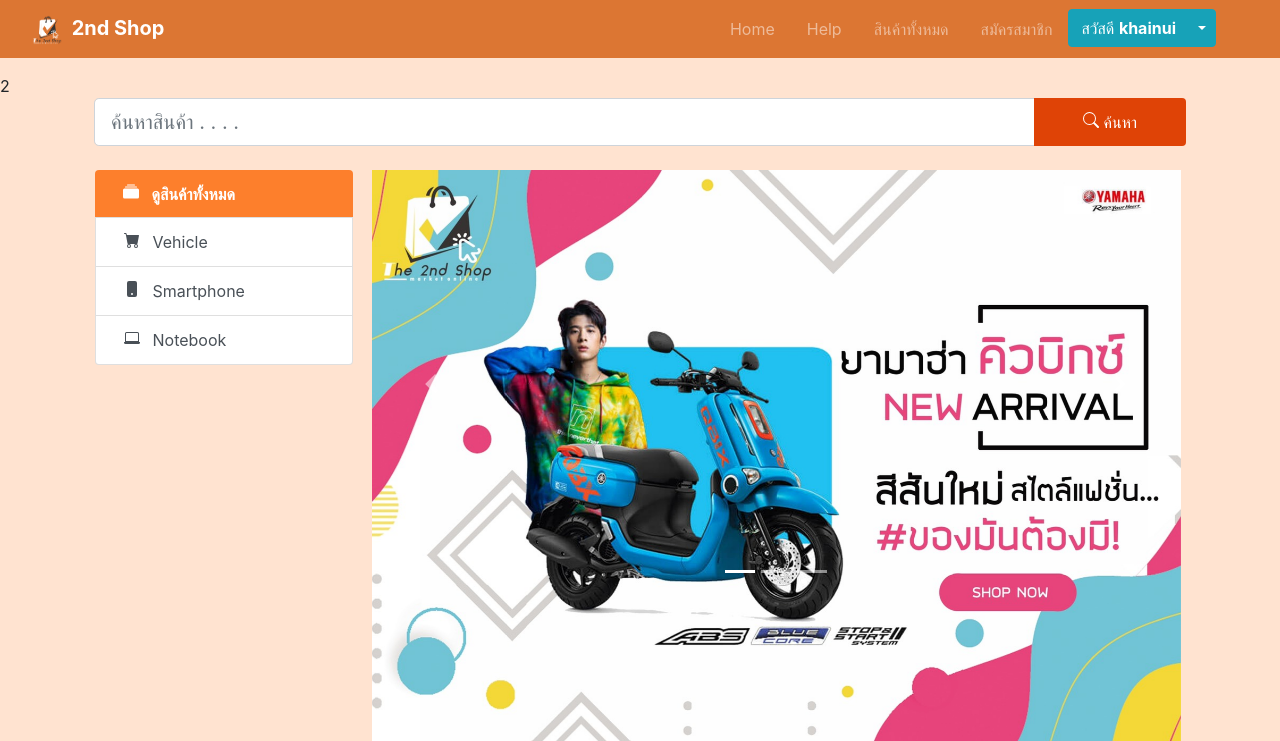
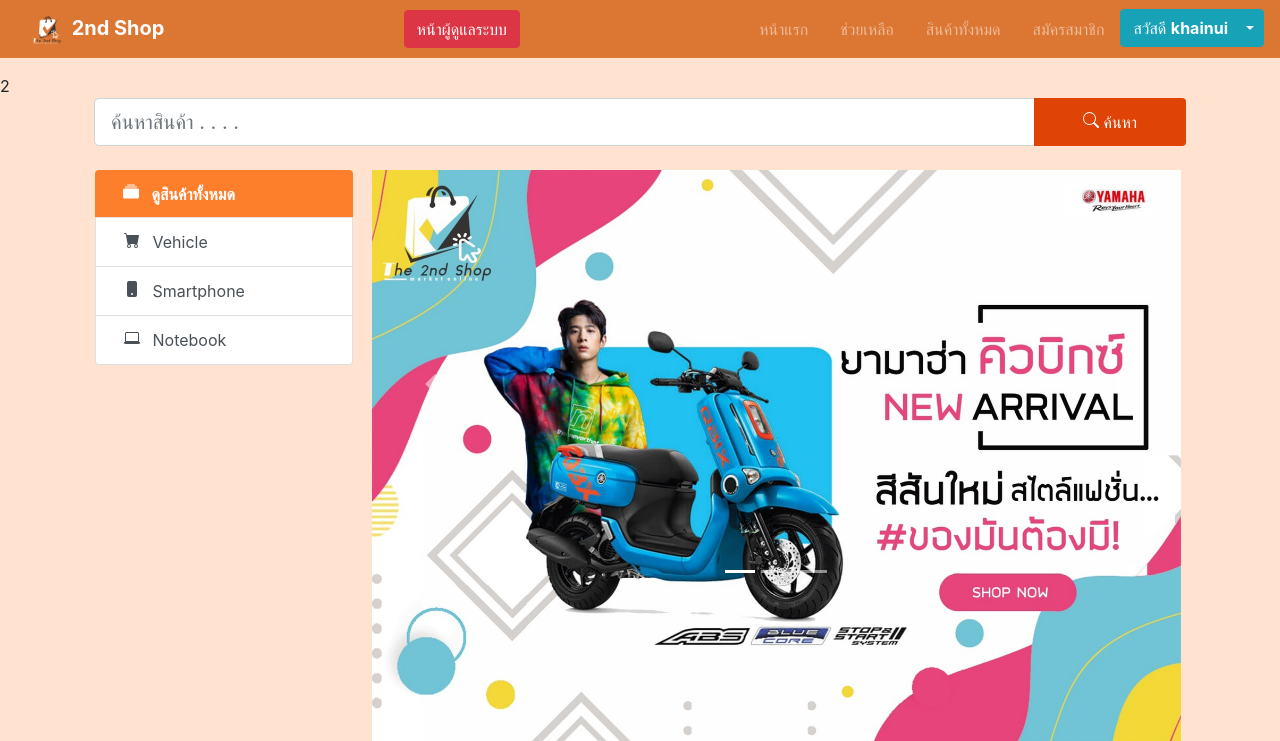
Before and after one commit to Nattawut-M/php-2nd-shop, a PHP site: page /index.php in a window 1280 px wide. Shown: the top 741 px of the page. Run offline with PHP 8.4, Linux system fonts and the light colour scheme; a user stored in the database is signed in; some libraries are stand-ins or nearby versions.

Commit message:
add button to admin page 'admin.php'

```diff
--- a/views/nav.php
+++ b/views/nav.php
@@ -1,16 +1,21 @@
 <!-- navbar -->
   <nav class="navbar navbar-expand-sm navbar-dark mb-3 d-flex justify-content-between" style="background-color: #dc7633;"> <!-- navbar-expand-{sm, md, lg} = navbar จะ "ขยาย (expand)" เมื่อขนาดจอเกิน {sm, md, lg}  -->
+
     <a class="navbar-brand ml-3" href="index.php">
         <img src="images/logo.png" width="30" height="30" class="d-inline-block mr-1" alt="" loading="lazy">
         <b>2nd Shop</b>
     </a>
 
-    <ul class="nav navbar-nav mr-5">
+
+    <?php if ($_SESSION['login_role'] == '2') :  ?>
+      <a href="admin.php" class="btn btn-danger">หน้าผู้ดูแลระบบ</a>
+    <?php endif ?>
+    <ul class="nav navbar-nav mr-0">
       <li class="nav-item mx-2">
-        <a class="nav-link " href="index.php">Home</a>
+        <a class="nav-link " href="index.php">หน้าแรก</a>
       </li>
       <li class="nav-item mx-2">
-        <a class="nav-link " href="html/help.html">Help</a>
+        <a class="nav-link " href="html/help.html">ช่วยเหลือ</a>
       </li>
       <li class="nav-item mx-2">
         <a class="nav-link " href="product.php">สินค้าทั้งหมด</a>
@@ -18,12 +23,14 @@
       <li class="nav-item mx-2">
         <a class="nav-link " href="register.php" >สมัครสมาชิก</a>
       </li>
+
       <li>
+
       <!-- session check -->
         <?php if ($_SESSION['login']) {  ?>
-
+          <!-- เมื่อมีการ login (เช็คได้จาก $_SESSION['login'])  -->
           <div class="btn-group">
-            <a href="profile.php" class="btn btn-info"> <!-- display username -->
+            <a href="profile.php" class="btn btn-info pr-2"> <!-- display username -->
               สวัสดี <b><?php echo $_SESSION['login_username'] ?></b>
             </a>
             <button type="button" class="btn btn-info dropdown-toggle dropdown-toggle-split" data-toggle="dropdown" aria-haspopup="true" aria-expanded="false">
@@ -55,8 +62,10 @@
           </div>
 
         <?php } else { ?>
-            <a class="btn btn-outline-light mx-2" href="login.php">เข้าสู่ระบบ</a>
+            <!-- เมื่อไม่ได้มีการ login (เช็คได้จาก $_SESSION['login']) -->
+            <a class="btn btn-outline-light mx-0" href="login.php">เข้าสู่ระบบ (Login)</a>
         <?php } ?>
+
       </li>
     </ul>
   </nav>
```
